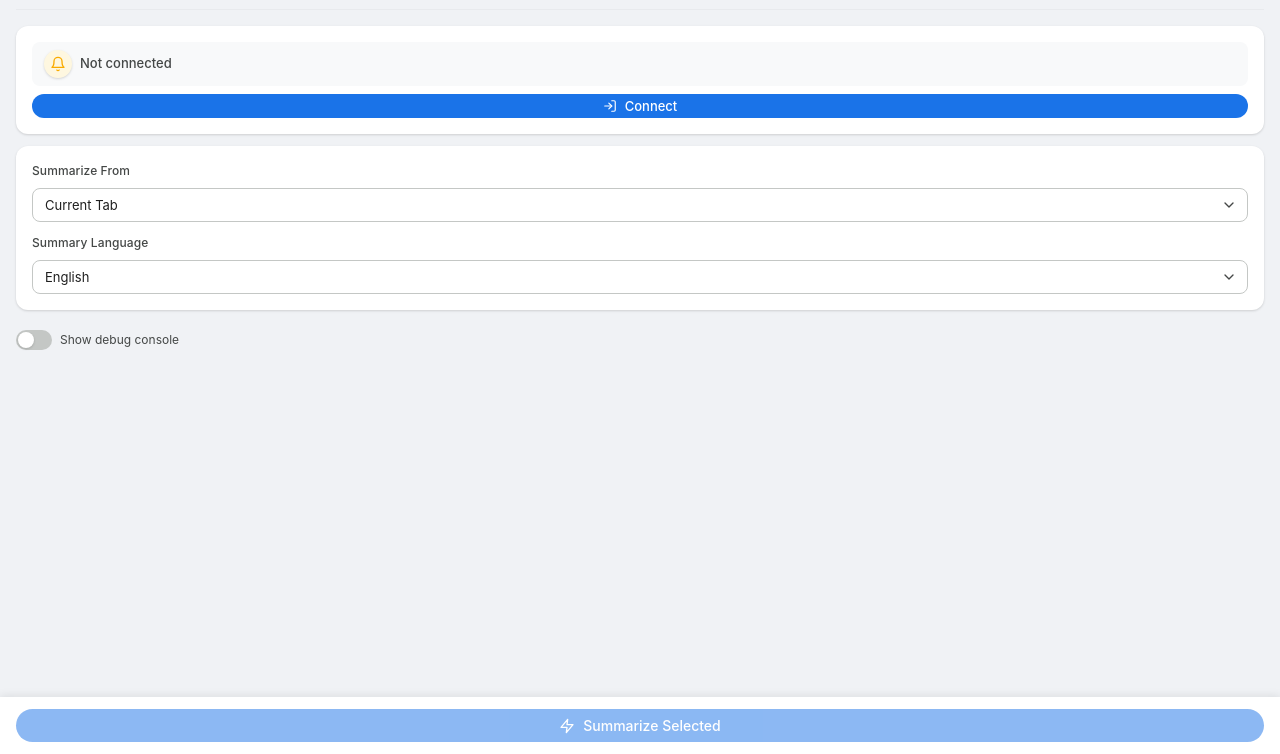
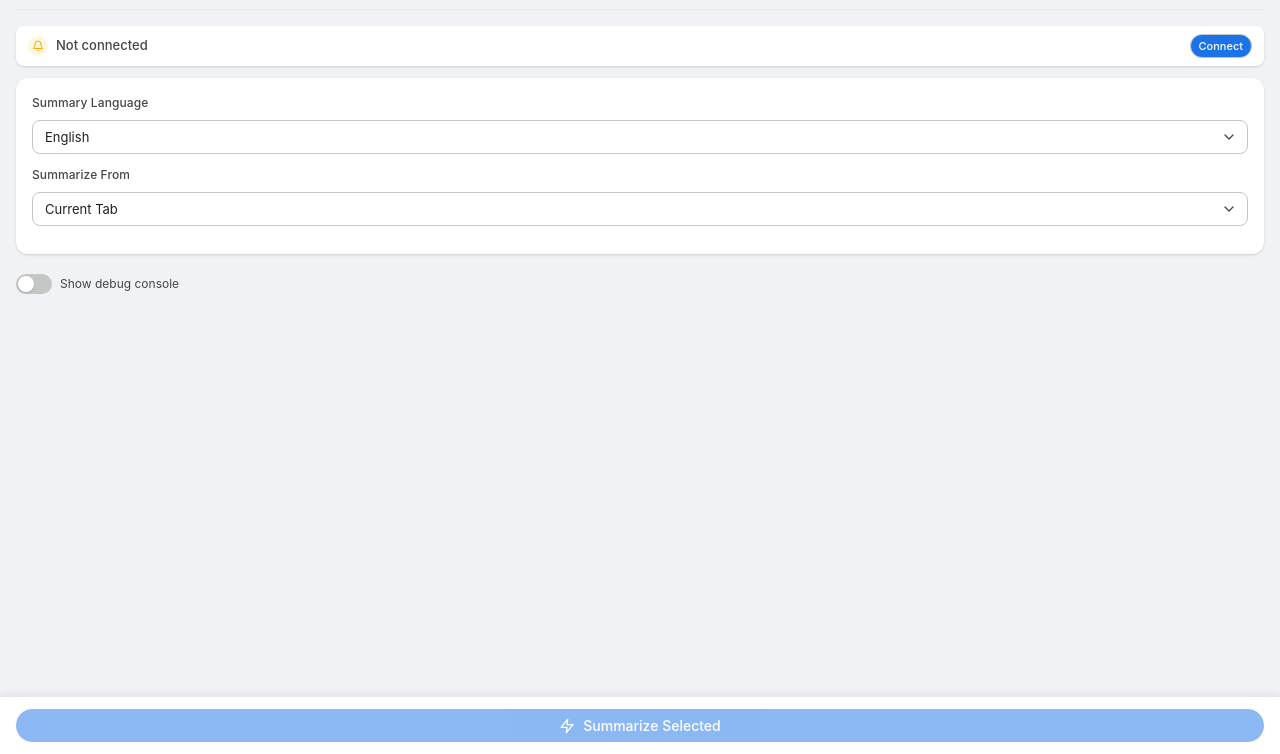
Before and after one commit to DimazzzZ/simple-tab-summarizer, a browser extension: page sidebar.html in a window 1280 px wide. Shown: the part 46-800 px from the top of the page. Drawn offline with Linux system fonts and the light colour scheme.

Commit message:
refactor authentication UI for compact layout and improved styling

```diff
--- a/sidebar.html
+++ b/sidebar.html
@@ -17,36 +17,18 @@
       </button>
     </header>
 
-    <!-- Auth Card -->
-    <div id="auth-section" class="card">
-      <div id="auth-status" class="auth-box">
-        <span id="auth-icon" class="auth-icon disconnected">
-          <svg xmlns="http://www.w3.org/2000/svg" viewBox="0 0 24 24" fill="none" stroke="currentColor" stroke-width="2" stroke-linecap="round" stroke-linejoin="round"><path d="M18 8A6 6 0 0 0 6 8c0 7-3 9-3 9h18s-3-2-3-9"/><path d="M13.73 21a2 2 0 0 1-3.46 0"/></svg>
-        </span>
-        <span id="auth-text">Not connected</span>
-      </div>
-      <div class="auth-row">
-        <button id="connect-btn" class="btn btn-primary">
-          <svg xmlns="http://www.w3.org/2000/svg" width="14" height="14" viewBox="0 0 24 24" fill="none" stroke="currentColor" stroke-width="2" stroke-linecap="round" stroke-linejoin="round"><path d="M15 3h4a2 2 0 0 1 2 2v14a2 2 0 0 1-2 2h-4"/><polyline points="10 17 15 12 10 7"/><line x1="15" y1="12" x2="3" y2="12"/></svg>
-          <span class="btn-text">Connect</span>
-        </button>
-        <button id="disconnect-btn" class="btn btn-secondary hidden">
-          <svg xmlns="http://www.w3.org/2000/svg" width="14" height="14" viewBox="0 0 24 24" fill="none" stroke="currentColor" stroke-width="2" stroke-linecap="round" stroke-linejoin="round"><path d="M9 21H5a2 2 0 0 1-2-2V5a2 2 0 0 1 2-2h4"/><polyline points="16 17 21 12 16 7"/><line x1="21" y1="12" x2="9" y2="12"/></svg>
-          <span class="btn-text">Disconnect</span>
-        </button>
-      </div>
+    <!-- Compact Auth Row -->
+    <div id="auth-section" class="auth-row-compact">
+      <span id="auth-icon" class="auth-icon-compact disconnected">
+        <svg xmlns="http://www.w3.org/2000/svg" viewBox="0 0 24 24" fill="none" stroke="currentColor" stroke-width="2" stroke-linecap="round" stroke-linejoin="round"><path d="M18 8A6 6 0 0 0 6 8c0 7-3 9-3 9h18s-3-2-3-9"/><path d="M13.73 21a2 2 0 0 1-3.46 0"/></svg>
+      </span>
+      <span id="auth-text" class="auth-text-compact">Not connected</span>
+      <button id="connect-btn" class="btn-compact">Connect</button>
+      <button id="disconnect-btn" class="btn-compact hidden">Disconnect</button>
     </div>
 
     <!-- Configuration Card -->
     <div class="card">
-      <div class="form-group">
-        <label for="source-select">Summarize From</label>
-        <select id="source-select" class="source-select">
-          <option value="currentTab" selected>Current Tab</option>
-          <option value="tabGroup">Tab Group</option>
-          <option value="readingList">Reading List</option>
-        </select>
-      </div>
       <div class="form-group">
         <label for="language-select">Summary Language</label>
         <select id="language-select" class="language-select">
@@ -93,19 +75,23 @@
           <option value="Vietnamese">Vietnamese</option>
         </select>
       </div>
-    </div>
-
-    <!-- Group Selection Card -->
-    <div id="group-section" class="card hidden">
       <div class="form-group">
+        <label for="source-select">Summarize From</label>
+        <select id="source-select" class="source-select">
+          <option value="currentTab" selected>Current Tab</option>
+          <option value="tabGroup">Tab Group</option>
+          <option value="readingList">Reading List</option>
+        </select>
+      </div>
+      <div id="group-section" class="form-group hidden">
         <label for="group-select">Select Tab Group</label>
         <select id="group-select" class="group-select">
           <option value="">-- Select a group --</option>
         </select>
       </div>
-      <div id="no-groups" class="empty-state hidden">
+      <div id="no-groups" class="empty-state-compact hidden">
         <svg xmlns="http://www.w3.org/2000/svg" viewBox="0 0 24 24" fill="none" stroke="currentColor" stroke-width="1.5" stroke-linecap="round" stroke-linejoin="round"><rect x="2" y="4" width="20" height="16" rx="2"/><path d="M6 2v4"/><path d="M18 2v4"/><path d="M2 10h20"/></svg>
-        <p>No tab groups found.<br>Create one by right-clicking a tab → "Add tab to new group".</p>
+        <p>No tab groups found.<br>Create one: right-click a tab → "Add tab to new group".</p>
       </div>
     </div>
 
--- a/styles.css
+++ b/styles.css
@@ -88,7 +88,7 @@
 }
 
 html, body {
-  width: 300px;
+  width: 350px;
   max-height: 600px;
   overflow-y: auto;
   overflow-x: hidden;
@@ -264,6 +264,108 @@ body.sidebar-mode .action-bar {
   margin-bottom: 0;
   padding: var(--spacing-xs) var(--spacing-sm);
   font-size: 13px;
+}
+
+/* ============================================
+   Compact Auth Row (tighter layout)
+   ============================================ */
+.auth-row-compact {
+  display: flex;
+  align-items: center;
+  gap: var(--spacing-sm);
+  padding: var(--spacing-sm) var(--spacing-md);
+  background: var(--color-surface);
+  border-radius: var(--radius-sm);
+  box-shadow: var(--shadow-1);
+  margin-bottom: var(--spacing-md);
+}
+
+.auth-icon-compact {
+  display: flex;
+  align-items: center;
+  justify-content: center;
+  width: 20px;
+  height: 20px;
+  border-radius: var(--radius-full);
+  background: var(--color-surface-variant);
+  flex-shrink: 0;
+}
+
+.auth-icon-compact svg {
+  width: 12px;
+  height: 12px;
+}
+
+.auth-icon-compact.connected {
+  background: var(--color-success-bg);
+  color: var(--color-success);
+}
+
+.auth-icon-compact.disconnected {
+  background: var(--color-warning-bg);
+  color: var(--color-warning);
+}
+
+.auth-text-compact {
+  font-size: 12px;
+  font-weight: 500;
+  color: var(--color-on-surface-variant);
+  flex: 1;
+  white-space: nowrap;
+  overflow: hidden;
+  text-overflow: ellipsis;
+}
+
+.btn-compact {
+  padding: var(--spacing-xs) var(--spacing-sm);
+  font-size: 11px;
+  font-weight: 500;
+  font-family: var(--font-family), sans-serif;
+  border: 1px solid var(--color-outline);
+  border-radius: var(--radius-full);
+  background: var(--color-primary);
+  color: white;
+  cursor: pointer;
+  transition: all var(--transition-fast);
+  white-space: nowrap;
+}
+
+.btn-compact:hover:not(:disabled) {
+  background: var(--color-primary-hover);
+}
+
+.btn-compact:active:not(:disabled) {
+  transform: scale(0.96);
+}
+
+.btn-compact.hidden {
+  display: none;
+}
+
+/* Empty state compact (inside config card) */
+.empty-state-compact {
+  display: flex;
+  flex-direction: column;
+  align-items: center;
+  justify-content: center;
+  padding: var(--spacing-md);
+  text-align: center;
+  background: var(--color-surface-variant);
+  border-radius: var(--radius-sm);
+  margin-top: var(--spacing-sm);
+}
+
+.empty-state-compact svg {
+  width: 24px;
+  height: 24px;
+  color: var(--color-outline);
+  margin-bottom: var(--spacing-sm);
+}
+
+.empty-state-compact p {
+  font-size: 12px;
+  color: var(--color-on-surface-variant);
+  line-height: 1.4;
 }
 
 /* ============================================
```
Also changed, not shown: popup.html (+18 -32 lines), icons/icon.svg.
